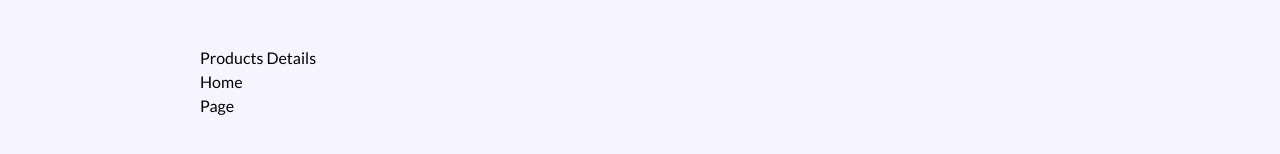
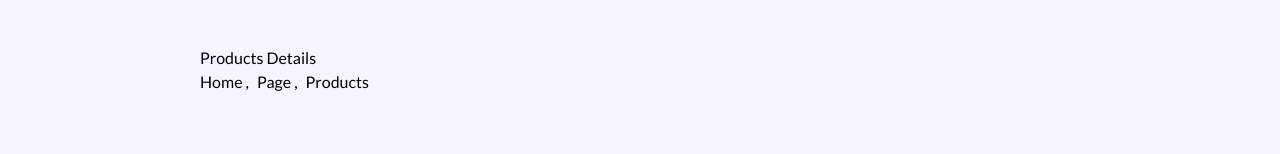
Before and after one commit to madiha-ansari/ui-ux-hackthon-2, a Next.js app: page /products in a window 1280 px wide. Shown: the part 276-430 px from the top of the page. Built offline with nearby package versions, Linux system fonts and the light colour scheme.

Commit message:
heading sets

```diff
--- a/src/app/Components/ProDetails.tsx
+++ b/src/app/Components/ProDetails.tsx
@@ -4,12 +4,12 @@
     return (
         <div>
             <div className='h-[286] w-[1920] bg-[#F6F5FF] py-[140px] px-[200px]'>
-               <h1> Products Details</h1>
-               <div>
-                <div>Home</div>
-                <div>Page</div>
-                <div></div>
-               </div>
+                <h1 className=''> Products Details</h1>
+                <div className='flex gap-2'>
+                    <div>Home ,</div>
+                    <div>Page ,</div>
+                    <div>Products</div>
+                </div>
             </div>
 
         </div>
```
